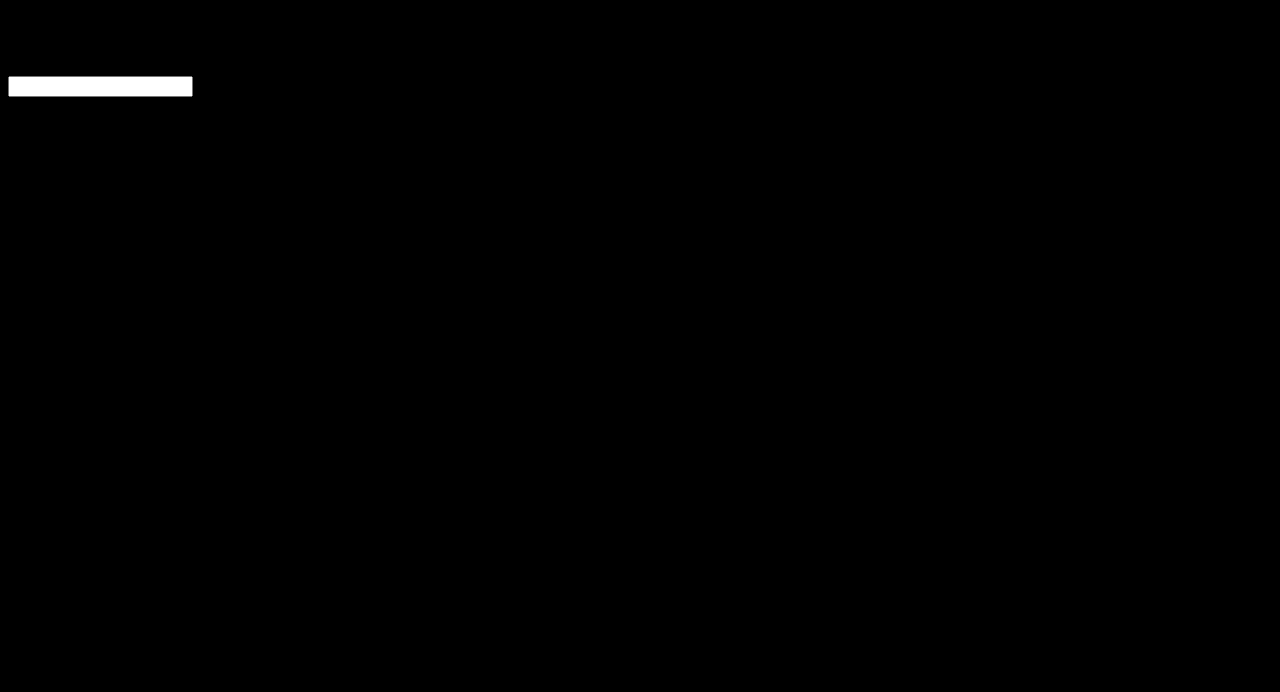
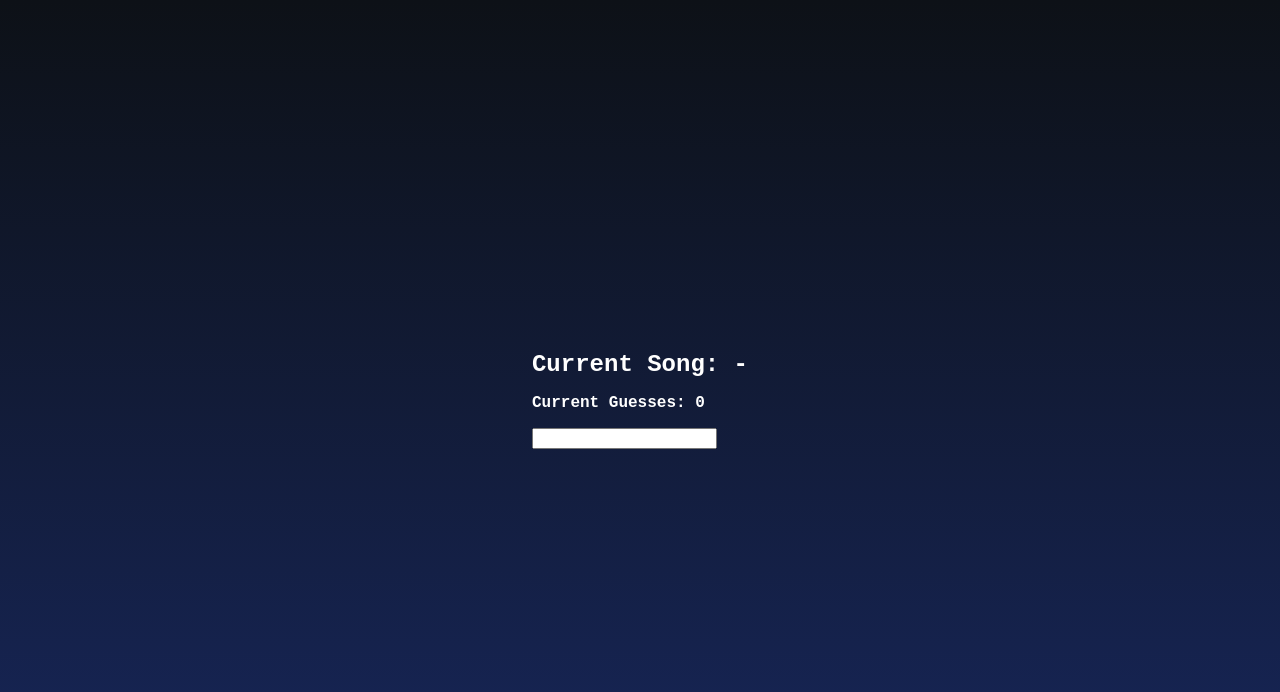
Before and after one commit to JGFM1217/MusicGame, a plain HTML site: page index.html in a window 1280 px wide. Drawn offline with Linux system fonts and the light colour scheme.

Commit message:
Update style.css

```diff
--- a/style.css
+++ b/style.css
@@ -1,8 +1,69 @@
 body {
-  background-color: black;
+    display: flex;
+    justify-content: center;
+    align-items: center;
+    height: 100vh;
+    margin: 0;
+    background-image: linear-gradient(to bottom, #0d1117, #172659);
+    color: white;
+    font-family: "Courier New", "monospace";
+    font-weight: bold;
+    position: relative;
+    overflow: hidden;
+}
+
+.loader {
+    width: 45px;
+    height: 40px;
+    opacity: 1;
+    background:
+            linear-gradient(#0000 calc(1*100%/6),#fff 0 calc(3*100%/6),#0000 0),
+            linear-gradient(#0000 calc(2*100%/6),#fff 0 calc(4*100%/6),#0000 0),
+            linear-gradient(#0000 calc(3*100%/6),#fff 0 calc(5*100%/6),#0000 0);
+    background-size: 10px 400%;
+    background-repeat: no-repeat;
+    position: absolute;
+    z-index: 10;
+    animation:
+            matrix 1s linear 0s 3 forwards,
+            fadeout 1s linear 2s forwards;
+}
+
+@keyframes matrix {
+    0% { background-position: 0% 100%, 50% 100%, 100% 100%; }
+    100% { background-position: 0% 0%, 50% 0%, 100% 0%; }
+}
+
+@keyframes fadeout {
+    0% {opacity: 100}
+    50% {opacity: 0}
+    100% {opacity: 0}
 }
 
 
+header4 {
+    opacity: 0;
+    animation: fade-in 2s ease-in 3s forwards;
+    font-size: x-large
+}
+
+@keyframes fade-in {
+    0% {opacity: 0}
+    25% {opacity: 1}
+    50% {
+        opacity: 1;
+        transform: translateY(-10%)}
+
+    100% {opacity: 1}
+}
+
 p {
-  text-color: white;
+    opacity: 0;
+    animation: fade-in 2s ease-in 3s forwards;
 }
+
+
+input {
+    opacity: 0;
+    animation: fade-in 2s ease-in 3s forwards;
+}
```
